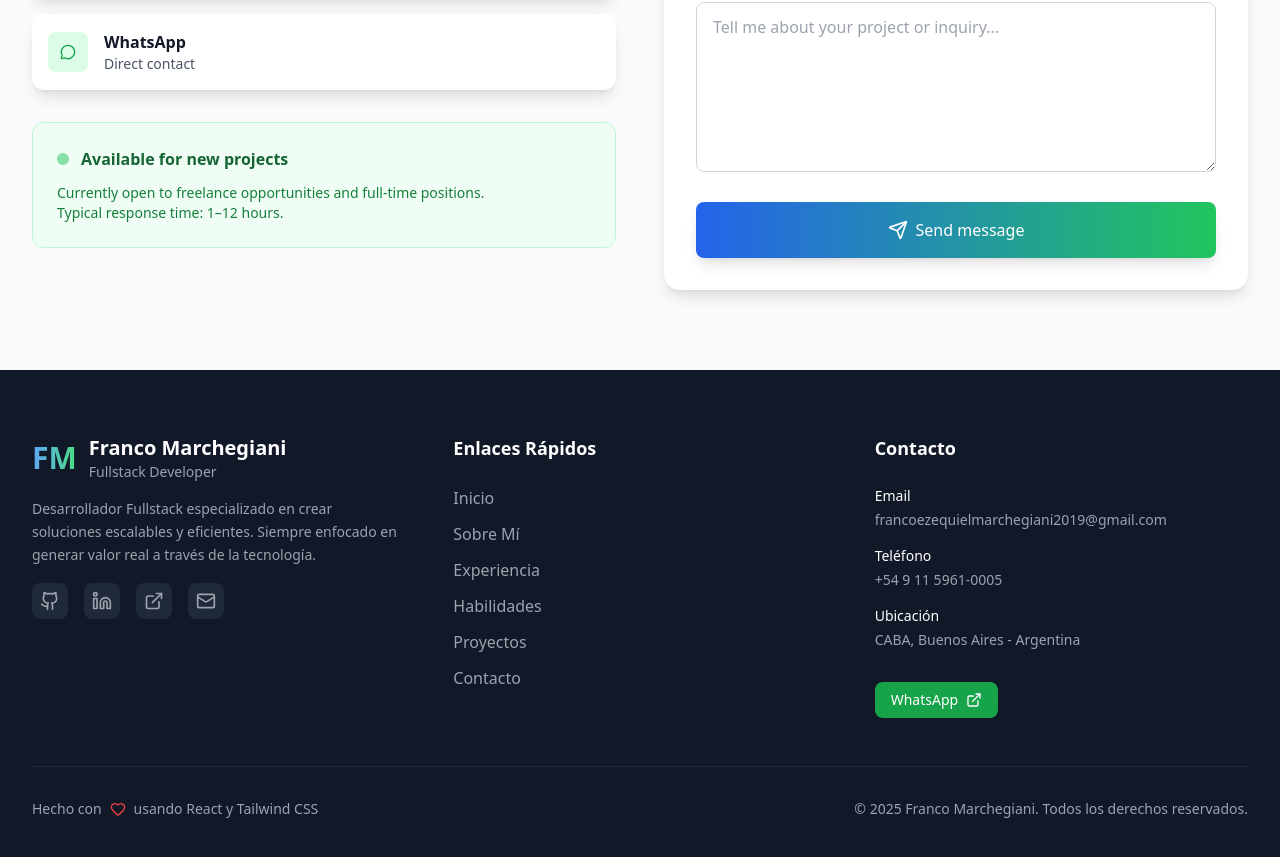
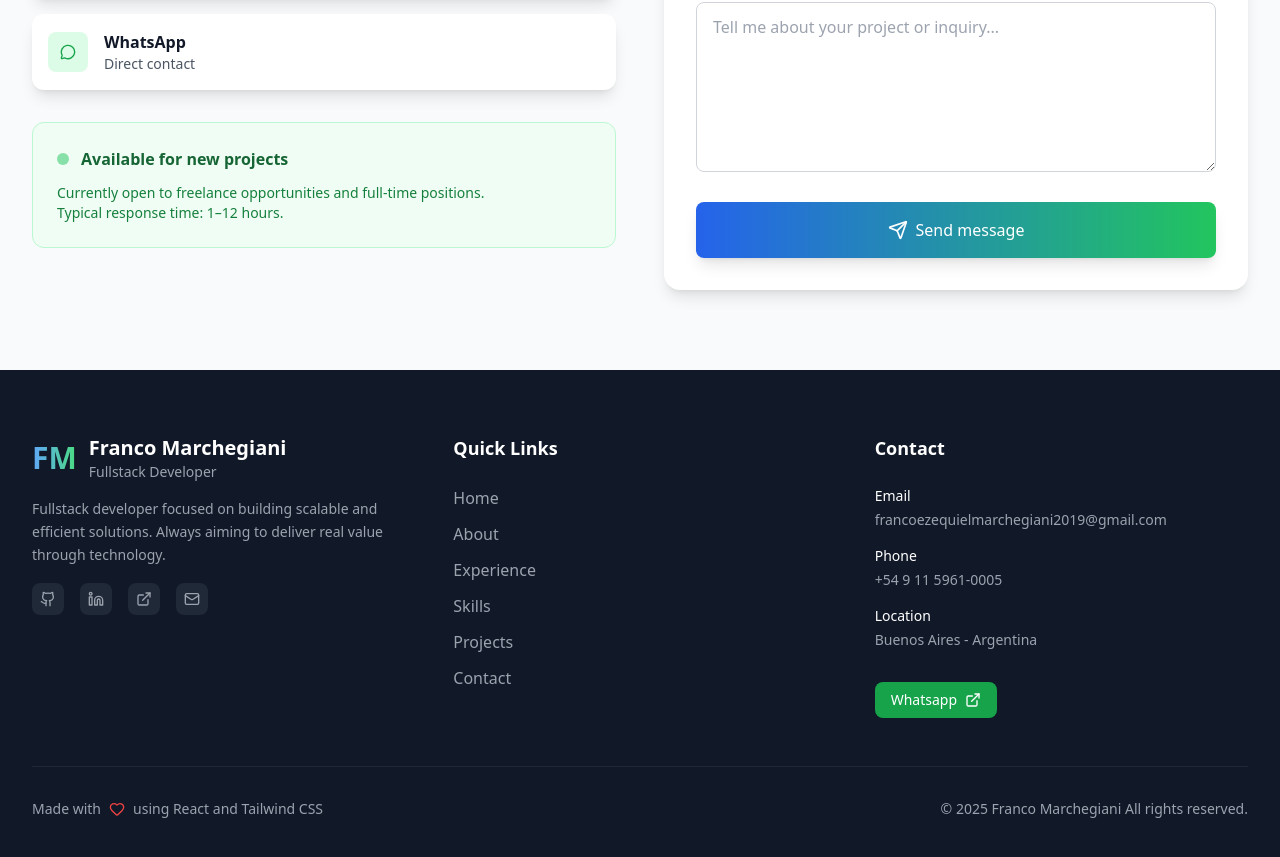
Before and after one commit to Franco-Ezequiel-Marchegiani/Portfolio2.0, a React (Vite) app: page / in a window 1280 px wide. Shown: the part 7115-7972 px from the top of the page. Built offline with nearby package versions, Linux system fonts and the light colour scheme.

Commit message:
Footer Translated

```diff
--- a/src/components/Footer.tsx
+++ b/src/components/Footer.tsx
@@ -1,39 +1,25 @@
-import React from 'react';
+import React, { type JSX } from 'react';
 import { Heart, Github, Linkedin, Mail, ExternalLink } from 'lucide-react';
+import type { SocialLink, QuickLink } from "../types/Footer";
+import { useTranslation } from '../hooks/useTranslation';
+
+const ensureArray = <T,>(value: unknown): T[] => (Array.isArray(value) ? (value as T[]) : []);
+
+const iconMap: Record<string, JSX.Element> = {
+  github: <Github className="h-4 w-4" />,
+  linkedin: <Linkedin className="h-4 w-4" />,
+  cv: <ExternalLink className="h-4 w-4" />,
+  email: <Mail className="h-4 w-4" />
+};
 
 export const Footer: React.FC = () => {
-    const socialLinks = [
-        {
-        icon: <Github className="h-5 w-5" />,
-        href: 'https://github.com/Franco-Ezequiel-Marchegiani',
-        label: 'GitHub'
-        },
-        {
-        icon: <Linkedin className="h-5 w-5" />,
-        href: 'https://www.linkedin.com/in/franco-e-marchegiani/',
-        label: 'LinkedIn'
-        },
-        {
-        icon: <ExternalLink className="h-5 w-5" />,
-        href: 'https://www.canva.com/design/DAGOsU3CpG4/rYxB7omo1UDvwW4rFvQX3Q/view?utm_content=DAGOsU3CpG4&utm_campaign=designshare&utm_medium=link&utm_source=editor',
-        label: 'Cv'
-        },
-        {
-        icon: <Mail className="h-5 w-5" />,
-        href: 'mailto:francoezequielmarchegiani2019@gmail.com',
-        label: 'Email'
-        }
-    ];
+    const { t } = useTranslation();
+    const rawSocialLink = t<SocialLink[]>("footer.social", []);
+    const rawQuickLink = t<QuickLink[]>("footer.quickLinks", []);
 
-    const quickLinks = [
-        { name: 'Inicio', href: '#home' },
-        { name: 'Sobre Mí', href: '#about' },
-        { name: 'Experiencia', href: '#experience' },
-        { name: 'Habilidades', href: '#skills' },
-        { name: 'Proyectos', href: '#projects' },
-        { name: 'Contacto', href: '#contact' }
-    ];
-
+    // Coerción de seguridad (por si t devolvió algo raro)
+    const socialLinks = ensureArray<SocialLink>(rawSocialLink);
+    const quickLinks = ensureArray<QuickLink>(rawQuickLink);
     const scrollToSection = (sectionId: string) => {
         const element = document.getElementById(sectionId.substring(1));
         if (element) {
@@ -49,16 +35,15 @@ export const Footer: React.FC = () => {
             <div className="space-y-4">
                 <div className="flex items-center space-x-3">
                 <span className="text-3xl font-bold bg-gradient-to-r from-blue-400 to-green-400 bg-clip-text text-transparent">
-                    FM
+                    {t<string>("footer.brand.initials", "")}
                 </span>
                 <div>
-                    <h3 className="text-xl font-bold">Franco Marchegiani</h3>
-                    <p className="text-gray-400 text-sm">Fullstack Developer</p>
+                    <h3 className="text-xl font-bold">{t<string>("footer.brand.name", "")}</h3>
+                    <p className="text-gray-400 text-sm">{t<string>("footer.brand.role", "")}</p>
                 </div>
                 </div>
                 <p className="text-gray-400 text-sm leading-relaxed">
-                Desarrollador Fullstack especializado en crear soluciones escalables
-                y eficientes. Siempre enfocado en generar valor real a través de la tecnología.
+                    {t<string>("footer.brand.description", "")}
                 </p>
                 <div className="flex space-x-4">
                 {socialLinks.map((link, index) => (
@@ -71,7 +56,8 @@ export const Footer: React.FC = () => {
                     className="p-2 bg-gray-800 hover:bg-gray-700 rounded-lg transition-colors duration-200 group"
                     >
                     <div className="text-gray-400 group-hover:text-white transition-colors duration-200">
-                        {link.icon}
+
+                        {iconMap[link.icon ?? 'Github']}
                     </div>
                     </a>
                 ))}
@@ -80,7 +66,9 @@ export const Footer: React.FC = () => {
 
             {/* Quick Links */}
             <div>
-                <h4 className="text-lg font-semibold mb-6">Enlaces Rápidos</h4>
+                <h4 className="text-lg font-semibold mb-6">
+                    {t<string>("footer.titles.quickLinks", "")}
+                </h4>
                 <nav className="space-y-3">
                 {quickLinks.map((link, index) => (
                     <button
@@ -97,45 +85,45 @@ export const Footer: React.FC = () => {
 
             {/* Contact Info */}
             <div>
-                <h4 className="text-lg font-semibold mb-6">Contacto</h4>
+                <h4 className="text-lg font-semibold mb-6">{t<string>("footer.titles.contact", "")}</h4>
                 <div className="space-y-4 text-gray-400 text-sm">
                 <div>
-                    <p className="font-medium text-white mb-1">Email</p>
+                    <p className="font-medium text-white mb-1">{t<string>("footer.contact.emailLabel", "")}</p>
                     <a
                     href="mailto:francoezequielmarchegiani2019@gmail.com"
                     className="hover:text-white transition-colors duration-200"
                     >
-                    francoezequielmarchegiani2019@gmail.com
+                    {t<string>("footer.contact.email", "")}
                     </a>
                 </div>
                 <div>
-                    <p className="font-medium text-white mb-1">Teléfono</p>
+                    <p className="font-medium text-white mb-1">{t<string>("footer.contact.phoneLabel", "")}</p>
                     <a
                     href="tel:+541159610005"
                     className="hover:text-white transition-colors duration-200"
                     >
-                    +54 9 11 5961-0005
+                        {t<string>("footer.contact.phone", "")}
                     </a>
                 </div>
                 <div>
-                    <p className="font-medium text-white mb-1">Ubicación</p>
+                    <p className="font-medium text-white mb-1">{t<string>("footer.contact.locationLabel", "")}</p>
                     <a
-                    href="https://www.google.com.ar/maps/place/Villa+Urquiza,+Cdad.+Aut%C3%B3noma+de+Buenos+Aires/@-34.5719608,-58.4990465,15z/data=!3m1!4b1!4m6!3m5!1s0x95bcb65c360890c1:0x8bd20bac2f970066!8m2!3d-34.5703983!4d-58.4913868!16zL20vMDV2Yms0?entry=ttu&g_ep=EgoyMDI1MDgyNC4wIKXMDSoASAFQAw%3D%3D"
+                    href={t<string>("footer.contact.locationHref", "")}
                     className="hover:text-white transition-colors duration-200"
                     target="_blank"
                     >
-                    CABA, Buenos Aires - Argentina
+                        {t<string>("footer.contact.location", "")}
                     </a>
                 </div>
                 <div className="pt-4">
                     <a
-                    href="https://api.whatsapp.com/send/?phone=541159610005&text=¡Hola Franco! Me interesa contactarte sobre una oportunidad laboral."
+                    href={t<string>("footer.contact.whatsappHref", "")}
                     target="_blank"
                     rel="noopener noreferrer"
                     className="inline-flex items-center space-x-2 px-4 py-2 bg-green-600 hover:bg-green-700
                             text-white rounded-lg transition-colors duration-200 text-sm font-medium"
                     >
-                    <span>WhatsApp</span>
+                    <span>{t<string>("footer.contact.whatsapp", "")}</span>
                     <ExternalLink className="h-4 w-4" />
                     </a>
                 </div>
@@ -147,16 +135,16 @@ export const Footer: React.FC = () => {
             <div className="border-t border-gray-800 mt-12 pt-8">
             <div className="flex flex-col md:flex-row justify-between items-center">
                 <div className="flex items-center space-x-2 text-gray-400 text-sm mb-4 md:mb-0">
-                <span>Hecho con</span>
+                <span>{t<string>("footer.bottom.madeWith", "")}</span>
                 <Heart className="h-4 w-4 text-red-500" />
-                <span>usando React y Tailwind CSS</span>
+                <span>{t<string>("footer.bottom.using", "")}</span>
                 </div>
                 <div className="text-gray-400 text-sm">
                 <p>&copy; {new Date().getFullYear()} {'\n'}
                     <a href="https://www.linkedin.com/in/franco-e-marchegiani/" target="_blank"className="hover:text-white transition-colors duration-200">
-                    Franco Marchegiani.
+                    {t<string>("footer.bottom.authorLinkLabel", "")}
                     </a>
-                    {'\n'} Todos los derechos reservados.
+                    {'\n'} {t<string>("footer.bottom.copyright", "")}
                 </p>
                 </div>
             </div>
--- a/src/data/en.json
+++ b/src/data/en.json
@@ -323,5 +323,48 @@
             "link": ""
         }
         ]
+    },
+    "footer": {
+        "brand": {
+            "initials": "FM",
+            "name": "Franco Marchegiani",
+            "role": "Fullstack Developer",
+            "description": "Fullstack developer focused on building scalable and efficient solutions. Always aiming to deliver real value through technology."
+        },
+        "titles": {
+            "quickLinks": "Quick Links",
+            "contact": "Contact"
+        },
+        "social": [
+            { "icon": "github", "href": "https://github.com/Franco-Ezequiel-Marchegiani", "label": "GitHub" },
+            { "icon": "linkedin", "href": "https://www.linkedin.com/in/franco-e-marchegiani/", "label": "LinkedIn" },
+            { "icon": "cv", "href": "https://www.canva.com/design/DAGOsU3CpG4/rYxB7omo1UDvwW4rFvQX3Q/view?utm_content=DAGOsU3CpG4&utm_campaign=designshare&utm_medium=link&utm_source=editor", "label": "Cv" },
+            { "icon": "email", "href": "mailto:francoezequielmarchegiani2019@gmail.com", "label": "Email" }
+        ],
+        "quickLinks": [
+            { "name": "Home", "href": "#home" },
+            { "name": "About", "href": "#about" },
+            { "name": "Experience", "href": "#experience" },
+            { "name": "Skills", "href": "#skills" },
+            { "name": "Projects", "href": "#projects" },
+            { "name": "Contact", "href": "#contact" }
+        ],
+        "contact": {
+            "emailLabel": "Email",
+            "email": "francoezequielmarchegiani2019@gmail.com",
+            "phoneLabel": "Phone",
+            "phone": "+54 9 11 5961-0005",
+            "locationLabel": "Location",
+            "location": "Buenos Aires - Argentina",
+            "whatsapp": "Whatsapp",
+            "locationHref": "https://www.google.com.ar/maps/place/Villa+Urquiza,+Cdad.+Aut%C3%B3noma+de+Buenos+Aires",
+            "whatsappHref": "https://api.whatsapp.com/send/?phone=541159610005&text=Hi Franco! I'd like to connect about a job opportunity."
+        },
+        "bottom": {
+            "madeWith": "Made with",
+            "using": "using React and Tailwind CSS",
+            "copyright": "All rights reserved.",
+            "authorLinkLabel": "Franco Marchegiani"
+        }
     }
 }
--- a/src/data/es.json
+++ b/src/data/es.json
@@ -324,5 +324,48 @@
             "link": ""
         }
         ]
+    },
+    "footer": {
+        "brand": {
+            "initials": "FM",
+            "name": "Franco Marchegiani",
+            "role": "Fullstack Developer",
+            "description": "Desarrollador Fullstack especializado en crear soluciones escalables y eficientes. Siempre enfocado en generar valor real a través de la tecnología."
+        },
+        "titles": {
+            "quickLinks": "Enlaces Rápidos",
+            "contact": "Contacto"
+        },
+        "social": [
+            { "icon": "github", "href": "https://github.com/Franco-Ezequiel-Marchegiani", "label": "GitHub" },
+            { "icon": "linkedin", "href": "https://www.linkedin.com/in/franco-e-marchegiani/", "label": "LinkedIn" },
+            { "icon": "cv", "href": "https://www.canva.com/design/DAGOsU3CpG4/rYxB7omo1UDvwW4rFvQX3Q/view?utm_content=DAGOsU3CpG4&utm_campaign=designshare&utm_medium=link&utm_source=editor", "label": "Cv" },
+            { "icon": "email", "href": "mailto:francoezequielmarchegiani2019@gmail.com", "label": "Email" }
+        ],
+        "quickLinks": [
+            { "name": "Inicio", "href": "#home" },
+            { "name": "Sobre Mí", "href": "#about" },
+            { "name": "Experiencia", "href": "#experience" },
+            { "name": "Habilidades", "href": "#skills" },
+            { "name": "Proyectos", "href": "#projects" },
+            { "name": "Contacto", "href": "#contact" }
+        ],
+        "contact": {
+            "emailLabel": "Email",
+            "email": "francoezequielmarchegiani2019@gmail.com",
+            "phoneLabel": "Teléfono",
+            "phone": "+54 9 11 5961-0005",
+            "locationLabel": "Ubicación",
+            "location": "CABA, Buenos Aires - Argentina",
+            "whatsapp": "Whatsapp",
+            "locationHref": "https://www.google.com.ar/maps/place/Villa+Urquiza,+Cdad.+Aut%C3%B3noma+de+Buenos+Aires",
+            "whatsappHref": "https://api.whatsapp.com/send/?phone=541159610005&text=¡Hola Franco! Me interesa contactarte sobre una oportunidad laboral."
+        },
+        "bottom": {
+            "madeWith": "Hecho con",
+            "using": "usando React y Tailwind CSS",
+            "copyright": "Todos los derechos reservados.",
+            "authorLinkLabel": "Franco Marchegiani"
+        }
     }
 }
--- /dev/null
+++ b/src/types/Footer.ts
@@ -0,0 +1,10 @@
+export type SocialLink = {
+    icon?: string;
+    href: string;
+    label: string;
+};
+
+export type QuickLink = {
+    name: string;
+    href: string;
+};
```
